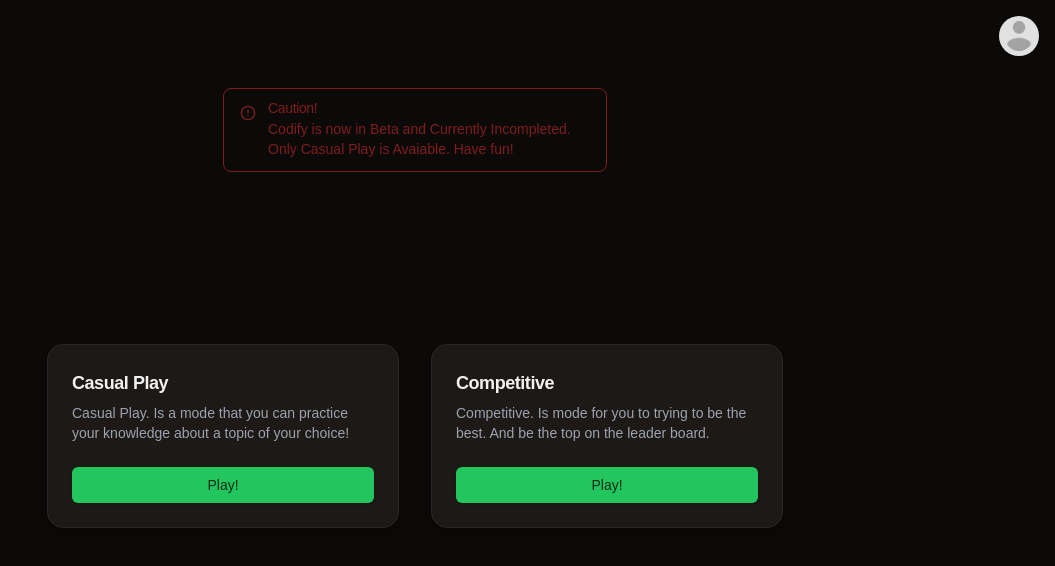
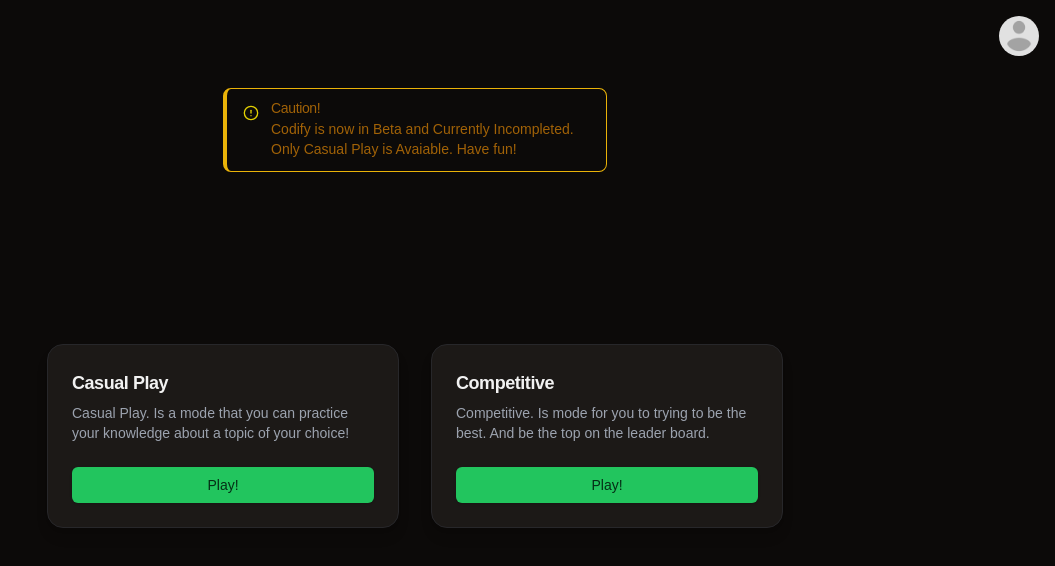
Before and after one commit to kunzaka001/codify, a Next.js app in the folder web/: page /home in a window 1280 px wide. Shown: the top 566 px of the page, without its empty margins (225-1280 px from the left). Built offline with nearby package versions, Linux system fonts and the light colour scheme.

Commit message:
some adjustment

```diff
--- a/web/src/app/home/page.tsx
+++ b/web/src/app/home/page.tsx
@@ -111,7 +111,7 @@
   };
 
   const handleSubmitRank = () => {
-    router.push(`/quizCasual?mode=rank&category=any}&difficulty=hard`);
+    router.push(`/quizCasual?mode=rank&category=any&difficulty=hard`);
   };
 
   return (
@@ -131,8 +131,8 @@
         </div>
         <div className="relative">
           <div className="absolute top-4 left-1/2 transform -translate-x-1/2 w-[90%] max-w-sm z-50">
-            <Alert variant="destructive">
-              <AlertCircle className="h-4 w-4" />
+            <Alert className="border-l-4 border-yellow-500 text-yellow-700">
+              <AlertCircle className="h-4 w-4" color="#e3d002" />
               <AlertTitle>Caution!</AlertTitle>
               <AlertDescription>
                 Codify is now in Beta and Currently Incompleted. Only Casual
@@ -203,7 +203,7 @@
                       </Select>
                     </div>
                     <DrawerFooter>
-                      <Button onClick={handleSubmit}>Submit</Button>
+                      <Button onClick={handleSubmit}>Let go!</Button>
                       <DrawerClose>
                         <Button className="w-full" variant="outline">
                           Cancel
@@ -239,7 +239,7 @@
                       </DrawerDescription>
                     </DrawerHeader>
                     <DrawerFooter>
-                      <Button onClick={handleSubmitRank}>Submit</Button>
+                      <Button onClick={handleSubmitRank}>Let go!</Button>
                       <DrawerClose>
                         <Button className="w-full" variant="outline">
                           Cancel
```
